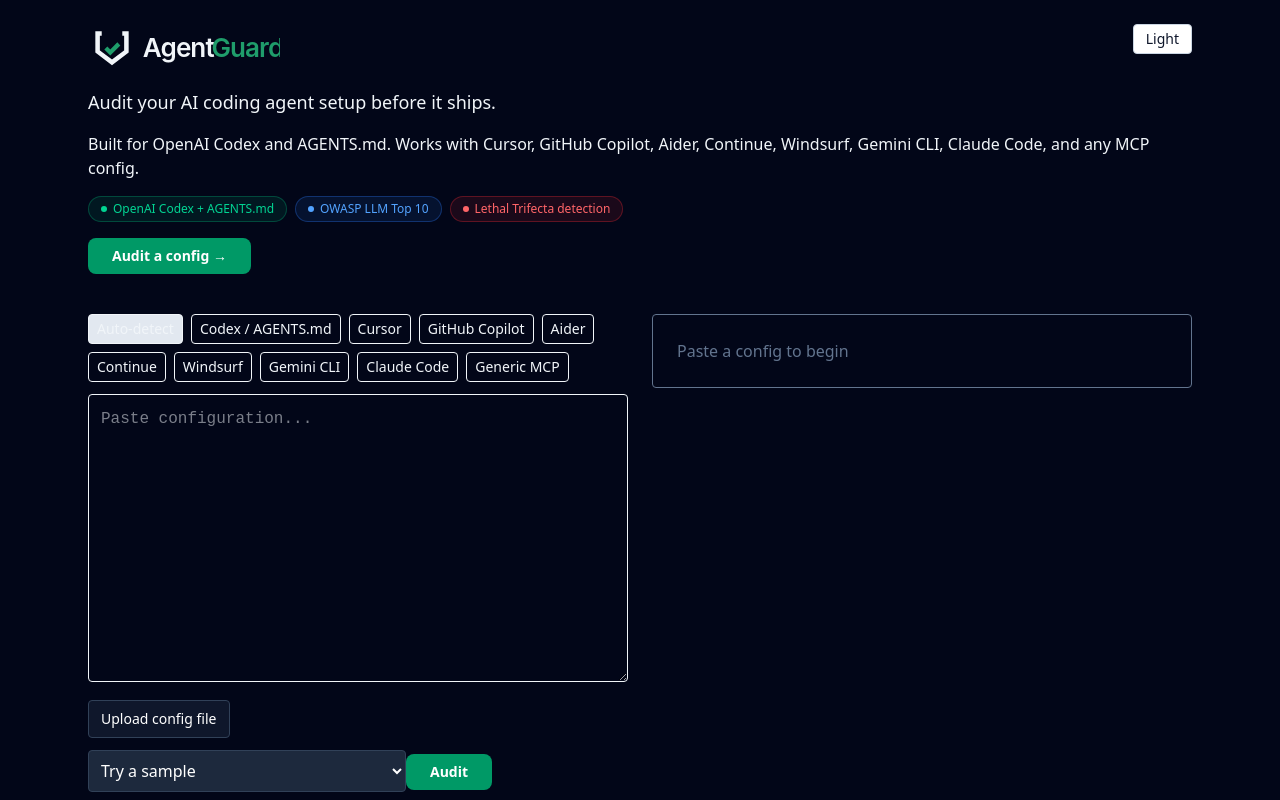
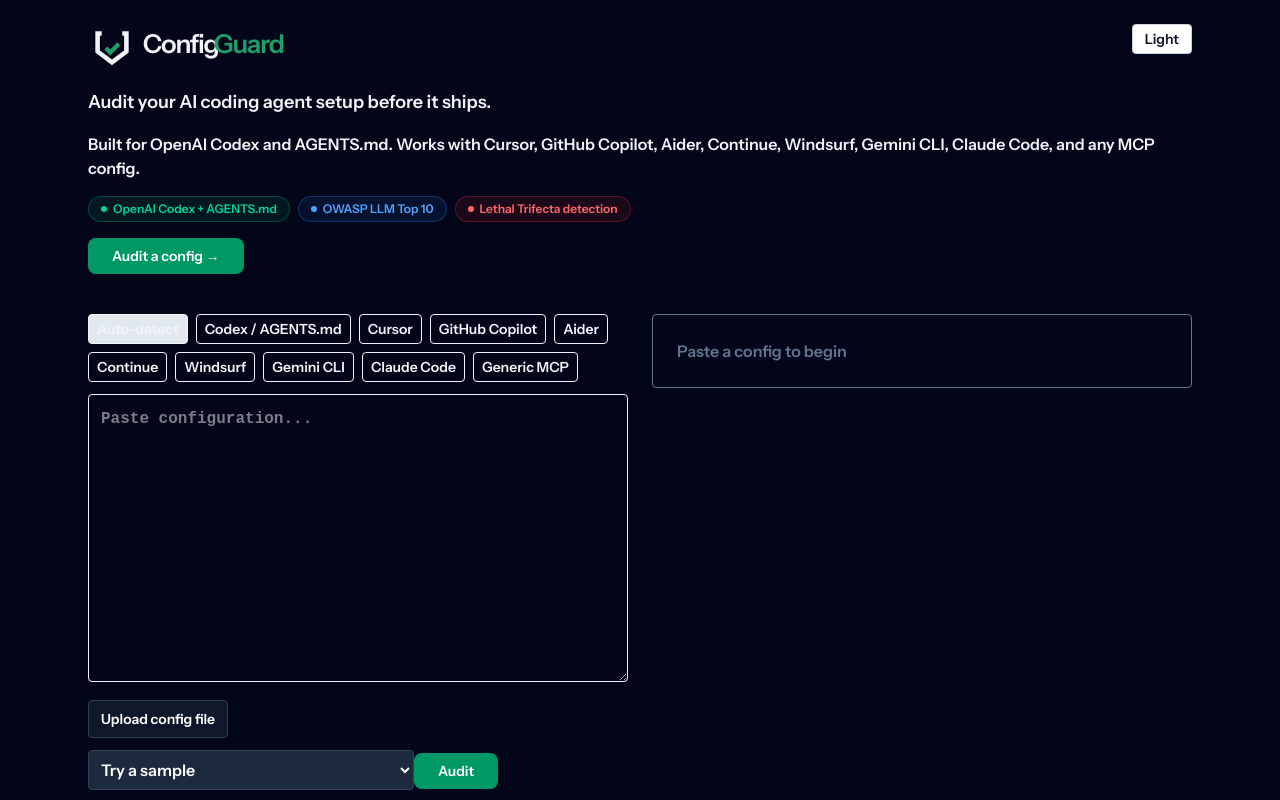
Before and after one commit to BH116/ConfigGuard, a Next.js app: page / in a window 1280 px wide. Shown: the top 800 px of the page. Built offline with nearby package versions, Linux system fonts and the light colour scheme.

Commit message:
maintenance

```diff
--- a/app/layout.tsx
+++ b/app/layout.tsx
@@ -1,6 +1,9 @@
 import './globals.css';
 import type { Metadata } from 'next';
+import { Instrument_Sans } from 'next/font/google';
 import { ThemeProvider } from 'next-themes';
+
+const instrumentSans = Instrument_Sans({ subsets: ['latin'], weight: ['600'] });
 
 export const metadata: Metadata = {
   title: 'ConfigGuard',
@@ -11,7 +14,7 @@
 export default function RootLayout({ children }: { children: React.ReactNode }) {
   return (
     <html lang="en" suppressHydrationWarning>
-      <body>
+      <body className={instrumentSans.className}>
         <ThemeProvider attribute="class" defaultTheme="dark" enableSystem={false}>
           {children}
         </ThemeProvider>
--- a/app/page.tsx
+++ b/app/page.tsx
@@ -7,14 +7,14 @@
     <main className="mx-auto max-w-6xl space-y-10 p-6">
       <header className="space-y-4">
         <div className="flex items-start justify-between gap-3">
-          <svg xmlns="http://www.w3.org/2000/svg" viewBox="0 0 560 140" fill="none" className="h-12 w-auto">
+          <svg xmlns="http://www.w3.org/2000/svg" viewBox="0 0 580 140" fill="none" className="h-12 w-auto">
             <g transform="translate(10,10)">
               <path d="M 30 18 L 18 18 L 18 70 L 60 102 L 102 70 L 102 18 L 90 18" stroke="currentColor" strokeWidth="13.2" strokeLinejoin="miter" strokeLinecap="butt" fill="none" />
               <path d="M 42 60 L 55 73 L 80 48" stroke="#1f9d6b" strokeWidth="12.5" strokeLinejoin="miter" strokeLinecap="butt" fill="none" />
             </g>
-            <g transform="translate(160,0)" fontFamily="'Inter Tight', Inter, system-ui, sans-serif" fontWeight="600" fontSize="76" letterSpacing="-2.66" dominantBaseline="middle">
-              <text x="0" y="76" fill="currentColor">Agent</text>
-              <text x="200" y="76" fill="#1f9d6b">Guard</text>
+            <g transform="translate(160,0)" fontFamily="'Instrument Sans', system-ui, -apple-system, 'Helvetica Neue', Helvetica, Arial, sans-serif" fontWeight="600" fontSize="76" letterSpacing="-3.42">
+              <text x="0" y="86" fill="currentColor">Config</text>
+              <text x="207" y="86" fill="#1f9d6b">Guard</text>
             </g>
           </svg>
           <ThemeToggle />
--- a/package.json
+++ b/package.json
@@ -1,5 +1,5 @@
 {
-  "name": "agentguard",
+  "name": "configguard",
   "version": "0.1.0",
   "private": true,
   "packageManager": "pnpm@10.11.0",
```
